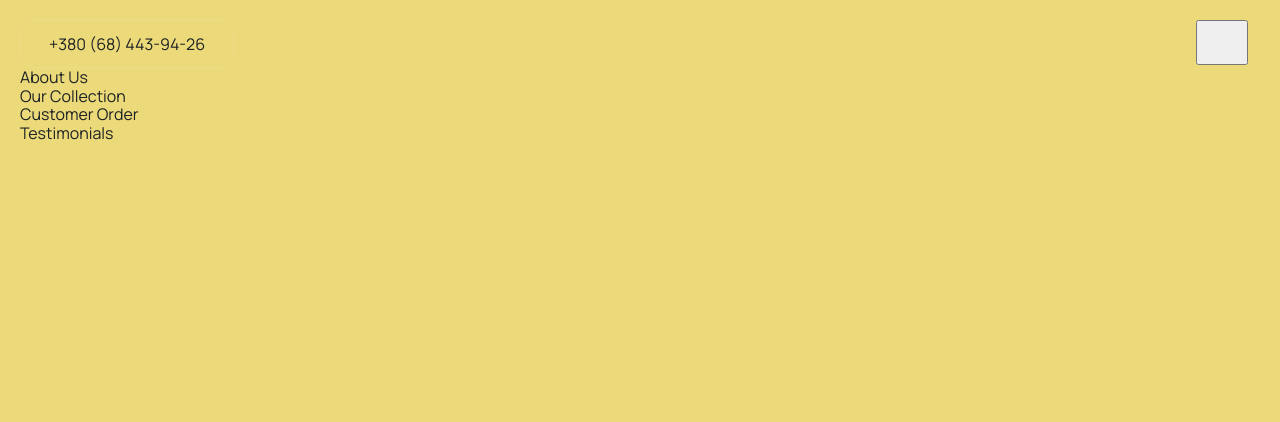
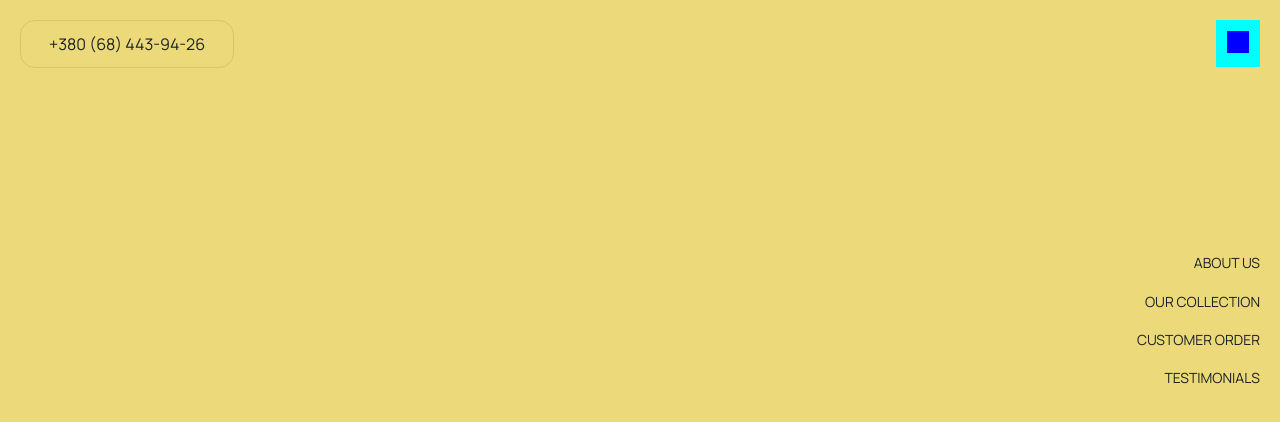
Before and after one commit to RomanYurkiv/in-code-we-trust, a website built with Vite: page src/index.html in a window 1280 px wide. Built offline with nearby package versions, Linux system fonts and the light colour scheme.

Commit message:
+mob-menu

```diff
--- a/src/css/header.css
+++ b/src/css/header.css
@@ -92,7 +92,8 @@
   overflow: auto;
   /* opacity: 0;
   visibility: hidden;
-  pointer-events: auto;*/
+  pointer-events: auto;
+  /*background-image: url();*/
 }
 
 .address {
@@ -106,11 +107,34 @@
   font-style: normal;
   padding: 14px 28px;
   border-radius: 15px;
-  border: 1px solid rgba(252, 249, 249, 0.1);
+  border: 1px solid rgba(28, 34, 37, 0.1);
 }
 
 .menu-close-btn {
   position: absolute;
   top: 20px;
-  right: 32px;
+  right: 20px;
+  border: none;
+  padding: 11px;
+  background-color: aqua;
 }
+
+.close-icon {
+  background-color: blue;
+}
+
+.mob-menu-list {
+  display: flex;
+  flex-direction: column;
+  align-items: end;
+  gap: 20px;
+  margin-top: 186px;
+}
+
+.mob-menu-list-item {
+  color: #1c2225;
+  font-size: 14px;
+  font-weight: 400;
+  line-height: 1.3;
+  text-transform: uppercase;
+}
--- a/src/partials/header.html
+++ b/src/partials/header.html
@@ -56,7 +56,7 @@
       >
     </address>
     <button type="button" class="menu-close-btn">
-      <svg class="close-icon" width="36" height="36">
+      <svg class="close-icon" width="22" height="22">
         <use href=""></use>
       </svg>
     </button>
```
